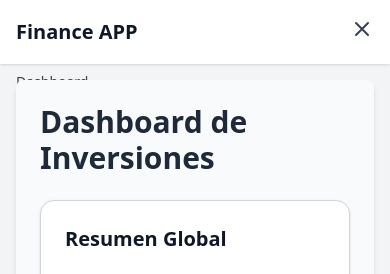
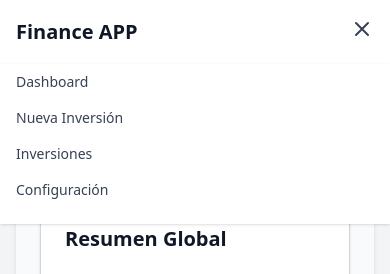
Before and after one commit to barrazastark/finance-app, a Next.js app: page /app/dashboard in a window 390 px wide. Both pictures are taken after a click on the button 362 px from the left and 29 px from the top of the page. Shown: the top 274 px of the page. Built offline with nearby package versions, Linux system fonts and the light colour scheme; no server answers; the database is empty.

Commit message:
Fix navigation

```diff
--- a/src/components/Navbar.tsx
+++ b/src/components/Navbar.tsx
@@ -1,17 +1,22 @@
 'use client';
-
-import { useState } from 'react';
+import { usePathname } from 'next/navigation';
+import { useEffect, useState } from 'react';
 import Link from 'next/link';
 
 const Navbar = () => {
   const [isOpen, setIsOpen] = useState(false);
+  const pathname = usePathname();
+
+  useEffect(() => {
+    setIsOpen(false);
+  }, [pathname]);
 
   const toggleMenu = () => {
     setIsOpen(!isOpen);
   };
 
   return (
-    <nav className="h-16 bg-white dark:bg-gray-800 shadow">
+    <nav className="z-50 h-16 bg-white dark:bg-gray-800 shadow">
       <div className="max-w-7xl mx-auto px-4 sm:px-6 lg:px-8 h-full flex justify-between items-center">
         {/* Logo */}
         <div className="flex-shrink-0">
@@ -49,7 +54,7 @@ const Navbar = () => {
       </div>
       {/* Mobile Menu */}
       {isOpen && (
-        <div className="md:hidden px-4 pb-4">
+        <div className="md:hidden px-4 pb-4 bg-white dark:bg-gray-800 shadow absolute top-16 left-0 w-full z-40">
           <Link href="/app/dashboard" className="block py-2 text-sm text-gray-700 dark:text-gray-300 hover:bg-gray-100 dark:hover:bg-gray-700">
             Dashboard
           </Link>
```
